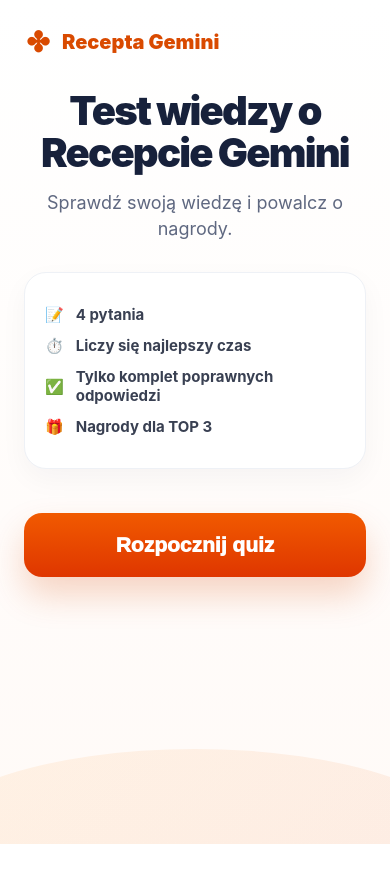
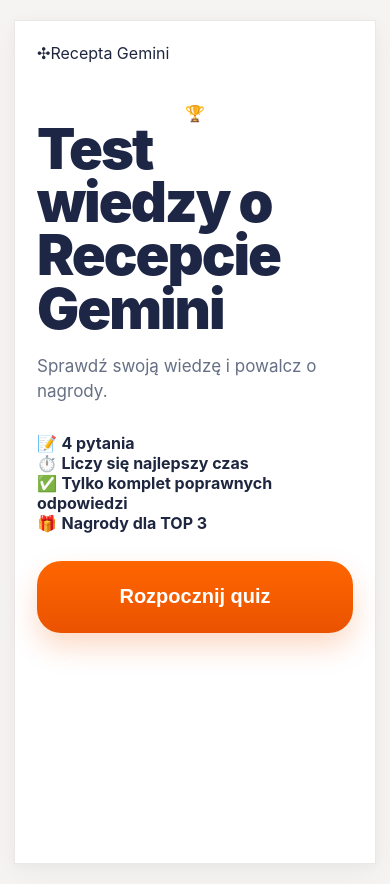
Before and after one commit to kamciaa7-wq/quiz-recepta-gemini, a Next.js app: page / in a window 390 px wide. Before the commit the page ends 844 px from the top, so only its background shows below. Built offline with nearby package versions, Linux system fonts and the light colour scheme.

Commit message:
Update style.css

```diff
--- a/app/style.css
+++ b/app/style.css
@@ -1,330 +1,322 @@
 :root{
-  --orange:#d94a00;
-  --orange2:#f15a00;
-  --dark:#17213b;
-  --muted:#5f6880;
-  --bg1:#fff7f3;
-  --bg2:#f3f6fb;
+  --bg:#f6f4f3;
   --card:#ffffff;
-  --border:#eef1f6;
+  --text:#1f2740;
+  --muted:#667085;
+  --orange:#d95700;
+  --orange2:#f25c05;
+  --border:#ebe7e4;
 }
 
-*{box-sizing:border-box}
+*{
+  box-sizing:border-box;
+}
 
 html,body{
   margin:0;
-  min-height:100%;
+  padding:0;
+  background:var(--bg);
+  color:var(--text);
   font-family:Inter,Arial,sans-serif;
-  color:var(--dark);
-  background:linear-gradient(180deg,var(--bg1),var(--bg2));
+}
+
+body{
+  min-height:100vh;
 }
 
 .wrap{
+  width:100%;
   min-height:100vh;
   display:flex;
   justify-content:center;
-  align-items:center;
-  padding:18px;
+  padding:20px 14px;
 }
 
 .phone{
   width:100%;
   max-width:430px;
-  min-height:720px;
-  background:linear-gradient(180deg,#fff,#fffaf7);
-  border:1px solid #f0e4de;
+  background:#fff;
   border-radius:34px;
-  box-shadow:0 20px 60px rgba(90,40,0,.10);
-  padding:30px 26px;
-  position:relative;
-  overflow:hidden;
+  padding:26px;
+  border:1px solid var(--border);
+  box-shadow:
+    0 10px 30px rgba(0,0,0,.04),
+    0 2px 10px rgba(0,0,0,.03);
 }
 
 .brand{
-  display:flex;
-  align-items:center;
-  gap:10px;
-  color:var(--orange);
-  font-weight:900;
-  font-size:20px;
-  margin-bottom:34px;
+  margin-bottom:40px;
 }
 
-.logo{
-  font-size:0;
-  width:28px;
-  height:28px;
-  display:inline-flex;
-  align-items:center;
-  justify-content:center;
-}
-
-.logo::before{
-  content:"✤";
-  font-size:28px;
-  color:var(--orange);
-  line-height:1;
-}
-
-.hero{
-  display:none;
+.brand img{
+  width:210px;
+  height:auto;
+  display:block;
 }
 
 .h1{
-  font-size:46px;
-  line-height:1.05;
-  text-align:center;
-  margin:28px 0 16px;
-  font-weight:950;
-  letter-spacing:-1.8px;
+  font-size:64px;
+  line-height:.95;
+  font-weight:900;
+  letter-spacing:-2px;
+  margin:0 0 18px;
+  color:#1e2645;
 }
 
 .sub{
-  text-align:center;
-  color:var(--muted);
-  line-height:1.45;
-  font-size:20px;
-  margin:0 0 30px;
-}
-
-.card{
-  background:white;
-  border:1px solid var(--border);
-  border-radius:22px;
-  padding:20px;
-  margin:22px 0;
-  box-shadow:0 10px 28px rgba(20,30,60,.04);
-}
-
-.row{
-  display:flex;
-  align-items:center;
-  gap:12px;
-  margin:12px 0;
-  color:#394052;
-  font-size:15px;
+  font-size:17px;
+  line-height:1.5;
+  color:#667085;
+  margin-bottom:28px;
 }
 
 .label{
   display:block;
   margin:18px 0 8px;
-  font-size:18px;
-  font-weight:900;
+  font-size:16px;
+  font-weight:800;
 }
 
 .input{
   width:100%;
-  height:58px;
-  border:1px solid #dfe4ee;
-  border-radius:16px;
-  background:#fff;
-  padding:0 16px;
+  height:68px;
+  border-radius:22px;
+  border:1px solid #dcdfe4;
+  padding:0 20px;
   font-size:17px;
-  color:var(--dark);
+  outline:none;
+  background:white;
 }
 
 .input:focus{
-  outline:none;
   border-color:var(--orange2);
-  box-shadow:0 0 0 4px rgba(241,90,0,.10);
 }
 
 .btn{
   width:100%;
-  border:0;
-  border-radius:18px;
-  background:linear-gradient(180deg,var(--orange2),#df3600);
+  height:72px;
+  border:none;
+  border-radius:24px;
+  background:linear-gradient(180deg,#ff6600,#ea5200);
   color:white;
-  font-weight:950;
-  font-size:21px;
-  padding:20px;
-  margin-top:22px;
+  font-size:20px;
+  font-weight:900;
   cursor:pointer;
-  box-shadow:0 18px 34px rgba(216,74,0,.22);
+  margin-top:28px;
+  box-shadow:0 14px 28px rgba(240,90,0,.22);
 }
 
-.btn:disabled{
-  opacity:.45;
-  cursor:not-allowed;
-}
-
-.btn.secondary{
-  background:white;
-  color:var(--orange);
-  border:1px solid var(--orange);
-  box-shadow:none;
+.btn:hover{
+  opacity:.96;
 }
 
 .error{
-  background:#fff0ed;
-  color:#b53105;
-  border:1px solid #ffc9bb;
-  border-radius:16px;
-  padding:14px 16px;
-  margin:18px 0;
-  font-size:16px;
+  background:#fff3ef;
+  border:1px solid #ffd1c1;
+  color:#bf3d00;
+  padding:18px;
+  border-radius:20px;
+  margin-bottom:20px;
+  line-height:1.5;
 }
 
 .topbar{
   display:flex;
   justify-content:space-between;
   align-items:center;
-  font-weight:900;
-  font-size:18px;
-  margin-bottom:16px;
+  margin-bottom:14px;
+  font-weight:700;
 }
 
 .progress{
+  width:100%;
   height:8px;
-  background:#f5ded5;
+  background:#f1d9ce;
   border-radius:999px;
   overflow:hidden;
-  margin-bottom:32px;
+  margin-bottom:30px;
 }
 
 .progress span{
   display:block;
   height:100%;
-  background:var(--orange2);
-  border-radius:999px;
+  background:linear-gradient(90deg,#ff6a00,#e65300);
 }
 
 .q{
-  font-size:25px;
-  line-height:1.32;
-  font-weight:950;
-  margin:22px 0 26px;
+  font-size:31px;
+  line-height:1.25;
+  font-weight:900;
+  margin-bottom:22px;
+  letter-spacing:-.5px;
 }
 
 .answer{
   width:100%;
+  border:1px solid #e3e5e8;
+  border-radius:22px;
+  background:white;
+  padding:20px;
+  margin-bottom:14px;
   display:flex;
   align-items:center;
-  gap:12px;
-  padding:19px 18px;
-  margin:13px 0;
-  border:1px solid #e2e7f0;
-  border-radius:17px;
-  background:#fff;
-  color:var(--dark);
-  text-align:left;
+  gap:14px;
+  cursor:pointer;
   font-size:18px;
-  cursor:pointer;
+  transition:.15s;
+}
+
+.answer:hover{
+  border-color:#d95700;
 }
 
 .answer.active{
-  border-color:var(--orange2);
-  background:#fff6f1;
+  border:2px solid #f05a00;
+  background:#fff5ef;
 }
 
 .dot{
-  min-width:18px;
-  width:18px;
-  height:18px;
+  width:22px;
+  height:22px;
   border-radius:50%;
-  border:2px solid #c7ccd6;
+  border:2px solid #d0d5dd;
+  flex-shrink:0;
 }
 
 .answer.active .dot{
-  border-color:var(--orange2);
-  background:radial-gradient(circle,var(--orange2) 43%,white 47%);
+  border-color:#f05a00;
+  background:
+    radial-gradient(circle,#f05a00 45%,white 47%);
+}
+
+.center{
+  text-align:center;
 }
 
 .trophy{
-  font-size:76px;
-  text-align:center;
-  margin:18px 0 6px;
+  font-size:90px;
+  margin-bottom:10px;
 }
 
-.center{text-align:center}
+.small{
+  color:#667085;
+  font-size:14px;
+}
 
 .rank{
   width:100%;
   border-collapse:collapse;
-  font-size:14px;
 }
 
-.rank th,.rank td{
+.rank th,
+.rank td{
   padding:12px 6px;
-  border-bottom:1px solid #eef1f6;
+  border-bottom:1px solid #eef0f2;
   text-align:left;
 }
 
-.rank th{
-  font-size:12px;
-  color:var(--muted);
+.admin{
+  padding:24px;
 }
 
-.pill{
-  display:inline-flex;
-  align-items:center;
-  justify-content:center;
-  min-width:30px;
-  height:30px;
-  border-radius:999px;
-  background:#fff0e8;
-  color:var(--orange);
-  font-weight:900;
+.adminBox{
+  max-width:1200px;
+  margin:auto;
 }
 
-.wave{
-  position:absolute;
-  left:-80px;
-  right:-80px;
-  bottom:-95px;
-  height:190px;
-  background:linear-gradient(135deg,#ff8a00,#e54800);
-  border-radius:50% 50% 0 0;
-  opacity:.08;
+.adminHead{
+  display:flex;
+  justify-content:space-between;
+  gap:20px;
+  margin-bottom:24px;
 }
 
-/* ADMIN */
-.admin{min-height:100vh;padding:24px;background:#f7f8fa}
-.adminBox{max-width:1180px;margin:auto}
-.adminHead{display:flex;justify-content:space-between;gap:16px;align-items:center;margin-bottom:22px}
-.grid{display:grid;grid-template-columns:repeat(4,1fr);gap:16px}
-.stat{background:white;border:1px solid #eceff3;border-radius:18px;padding:20px}
-.stat b{font-size:24px}
-.tableWrap{background:white;border:1px solid #eceff3;border-radius:18px;padding:20px;margin-top:18px;overflow:auto}
-.admin table{width:100%;border-collapse:collapse}
-.admin th,.admin td{border-bottom:1px solid #eef1f4;padding:12px;text-align:left}
-.admin th{font-size:12px;color:#667085}
-.adminLogin{max-width:420px;margin:80px auto;background:white;padding:24px;border-radius:18px;border:1px solid #eee}
-.actions{display:flex;gap:10px;flex-wrap:wrap}
+.grid{
+  display:grid;
+  grid-template-columns:repeat(4,1fr);
+  gap:16px;
+  margin:22px 0;
+}
 
-@media(max-width:520px){
-  .wrap{
-    padding:0;
-    align-items:stretch;
-  }
+.stat{
+  background:white;
+  border-radius:24px;
+  padding:24px;
+  border:1px solid #ececec;
+}
+
+.stat b{
+  display:block;
+  margin-top:8px;
+  font-size:30px;
+}
+
+.tableWrap{
+  background:white;
+  border-radius:24px;
+  border:1px solid #ececec;
+  padding:24px;
+  overflow:auto;
+}
+
+.admin table{
+  width:100%;
+  border-collapse:collapse;
+}
+
+.admin th,
+.admin td{
+  padding:14px;
+  border-bottom:1px solid #eceff3;
+  text-align:left;
+}
+
+.admin th{
+  color:#667085;
+  font-size:13px;
+}
+
+.actions{
+  display:flex;
+  gap:12px;
+  flex-wrap:wrap;
+}
+
+.adminLogin{
+  max-width:420px;
+  background:white;
+  border-radius:28px;
+  padding:30px;
+  margin:60px auto;
+  border:1px solid #ececec;
+}
+
+@media(max-width:700px){
 
   .phone{
-    max-width:none;
+    border-radius:0;
     min-height:100vh;
-    border-radius:0;
-    border:0;
-    padding:28px 24px;
+    max-width:100%;
+    padding:22px;
   }
 
   .h1{
-    font-size:40px;
-  }
-
-  .sub{
-    font-size:18px;
+    font-size:56px;
   }
 
   .q{
-    font-size:23px;
+    font-size:27px;
   }
 
-  .answer{
-    font-size:17px;
-    padding:18px 16px;
+  .grid{
+    grid-template-columns:1fr;
+  }
+
+  .adminHead{
+    flex-direction:column;
+  }
+
+  .brand img{
+    width:190px;
   }
 }
-
-@media(max-width:760px){
-  .grid{grid-template-columns:1fr}
-  .adminHead{align-items:flex-start;flex-direction:column}
-}
```
